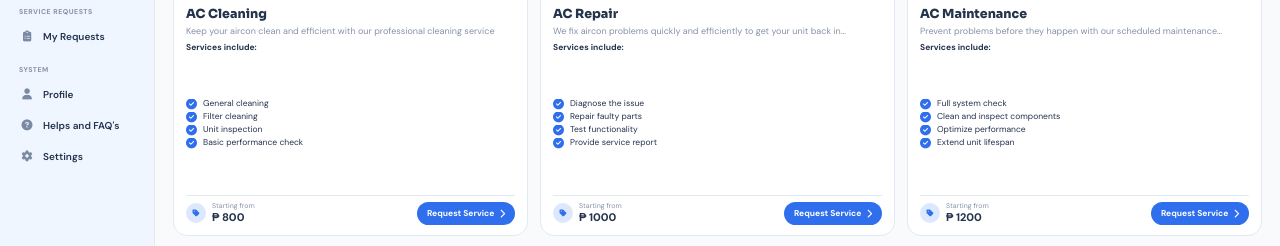
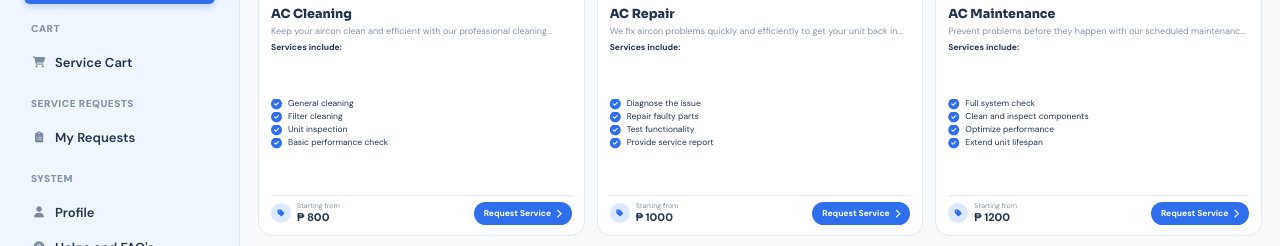
Before and after one commit to ChristianPaul19/cool_freeze, a PHP site: page /frontend/pages/main/servicesmain.php in a window 1280 px wide. Shown: the part 228-474 px from the top of the page. Run offline with PHP 8.4, Linux system fonts and the light colour scheme.

Commit message:
side bar fixed

```diff
--- a/frontend/assets/css/servicesmain.css
+++ b/frontend/assets/css/servicesmain.css
@@ -47,7 +47,7 @@
     --radius-sm: 8px;
     --radius-md: 14px;
 
-    --sidebar-w: 155px;
+    --sidebar-w: 240px;
 }
 
 
@@ -158,17 +158,17 @@ select {
 .menu {
     flex: 1;
 
-    padding: 8px 12px 10px;
+    padding: 24px;
 }
 
 .menu-title {
     margin: 15px 0 7px 7px;
 
-    font-size: 7px;
-
-    line-height: 1;
-
-    font-weight: 700;
+    font-size: 10px;
+
+    line-height: 2;
+
+    font-weight: 900;
 
     letter-spacing: 0.5px;
 
@@ -195,7 +195,7 @@ select {
 
     border-radius: 6px;
 
-    font-size: 10px;
+    font-size: 13px;
 
     font-weight: 600;
 
```
